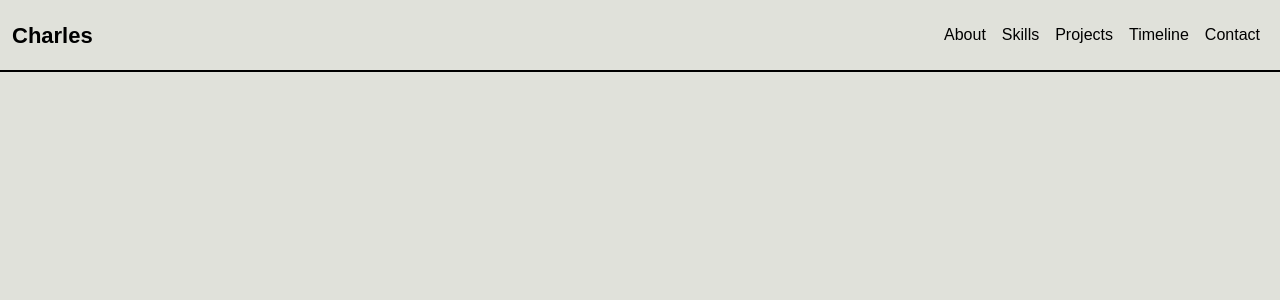
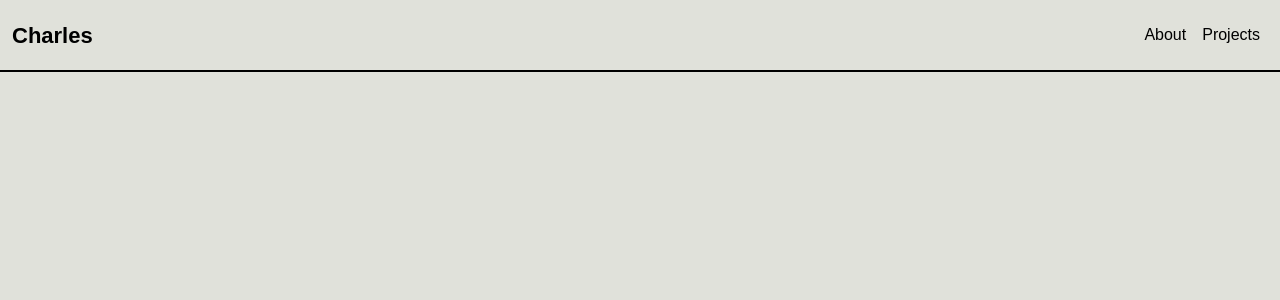
Before and after one commit to Jisooyanim/my-website, a React (Vite) app: page / in a window 1280 px wide. Shown: the top 300 px of the page. Built offline with nearby package versions, Linux system fonts and the light colour scheme; a web font is replaced by a local one.

Commit message:
M: Navbar contents

```diff
--- a/src/components/Navbar.jsx
+++ b/src/components/Navbar.jsx
@@ -25,20 +25,8 @@ const Sidebar = () => {
       name: "About",
     },
     {
-      link: "#skills",
-      name: "Skills",
-    },
-    {
       link: "#projects",
       name: "Projects",
-    },
-    {
-      link: "#timeline",
-      name: "Timeline",
-    },
-    {
-      link: "#contact",
-      name: "Contact",
     },
   ];
 
```
